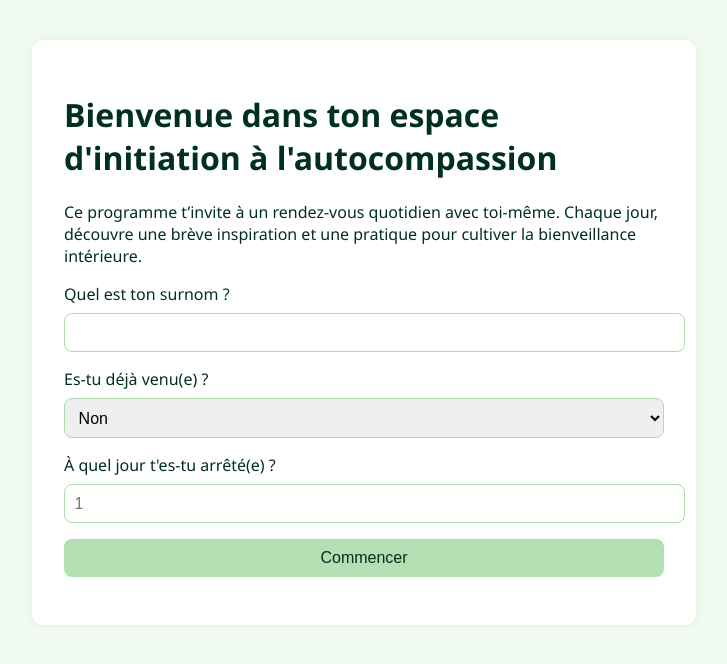
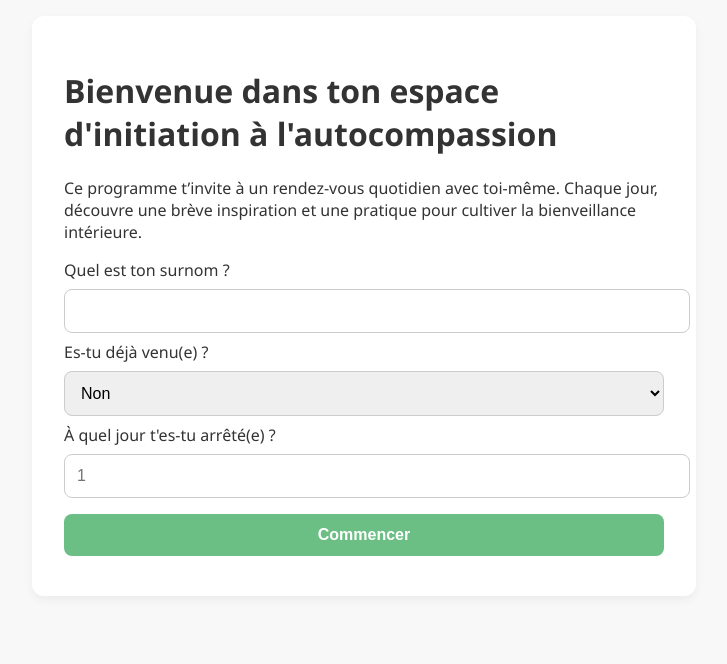
Before and after one commit to iceblink1303/inspirecompassion, a Flask app: page / in a window 1280 px wide. Shown: the top 664 px of the page, without its empty margins (276-1003 px from the left). Run offline with Flask 3, Linux system fonts and the light colour scheme.

Commit message:
Update style.css

```diff
--- a/static/style.css
+++ b/static/style.css
@@ -1,37 +1,41 @@
+{
+  box-sizing: border-box;
+}
+
 body {
-    background-color: #f0faf0;
-    color: #023020;
-    font-family: 'Segoe UI', sans-serif;
-    padding: 2rem;
+  font-family: "Segoe UI", sans-serif;
+  margin: 0;
+  padding: 1rem;
+  background-color: #f8f8f8;
+  color: #333;
 }
 
 .container {
   max-width: 600px;
   margin: auto;
-    background-color: #ffffff;
+  background: white;
+  padding: 2rem;
   border-radius: 12px;
-    padding: 2rem;
-    box-shadow: 0 0 10px rgba(0, 80, 0, 0.05);
+  box-shadow: 0 4px 10px rgba(0, 0, 0, 0.05);
 }
 
-input, select, button {
-    display: block;
+input, select, textarea, button {
   width: 100%;
-    padding: 0.6rem;
-    margin-top: 0.5rem;
-    margin-bottom: 1rem;
-    border: 1px solid #b2d8b2;
+  padding: 0.75rem;
+  margin: 0.5rem 0;
+  font-size: 1rem;
+  border: 1px solid #ccc;
   border-radius: 8px;
-    font-size: 1rem;
 }
 
 button {
-    background-color: #b2e0b2;
-    color: #023020;
+  background-color: #6cbf84;
+  color: white;
   border: none;
   cursor: pointer;
+  font-weight: bold;
 }
 
 button:hover {
-    background-color: #a0d0a0;
+  background-color: #5aa772;
 }
```
Lines whose indentation alone changed are shown as unchanged.
